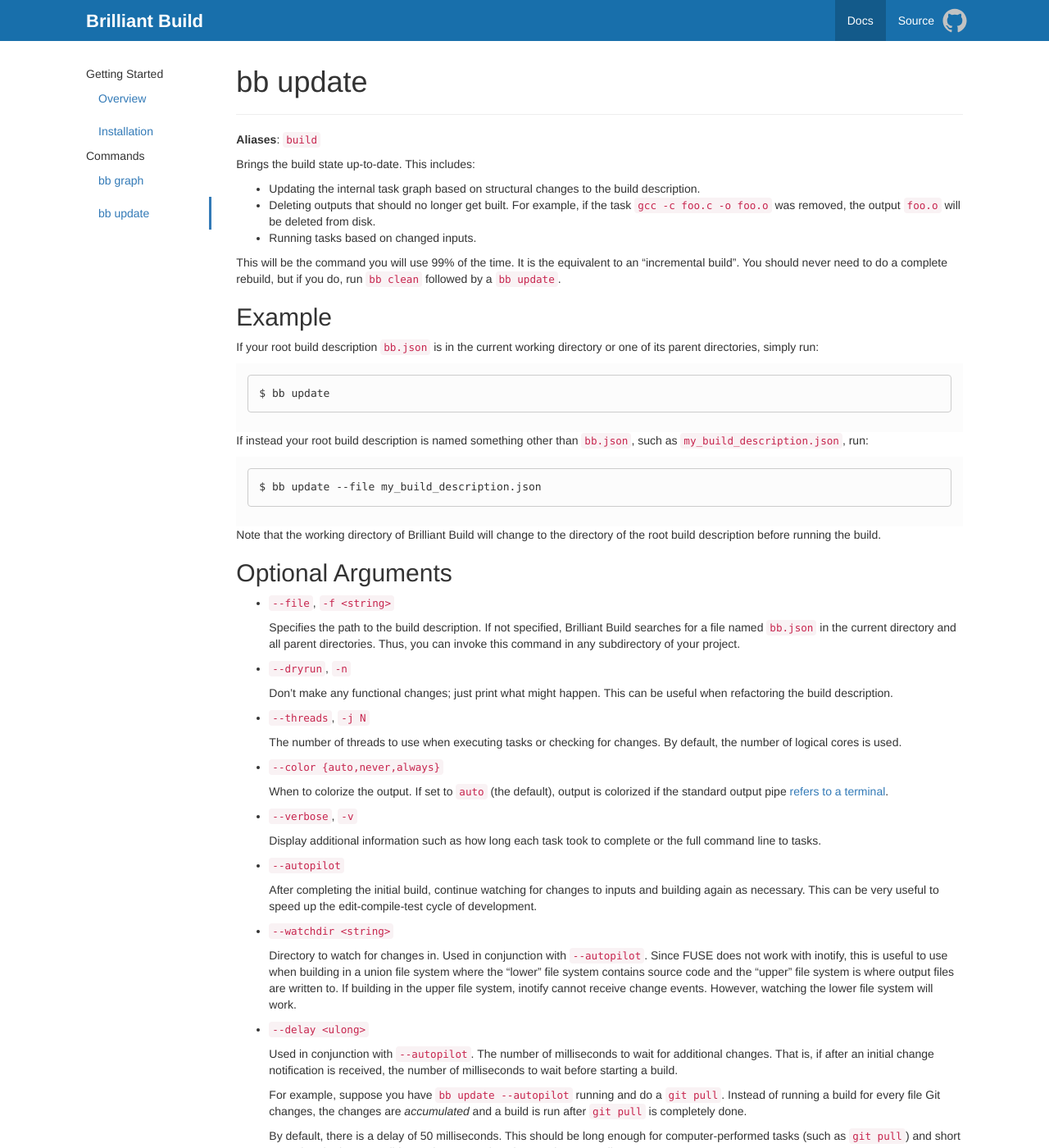
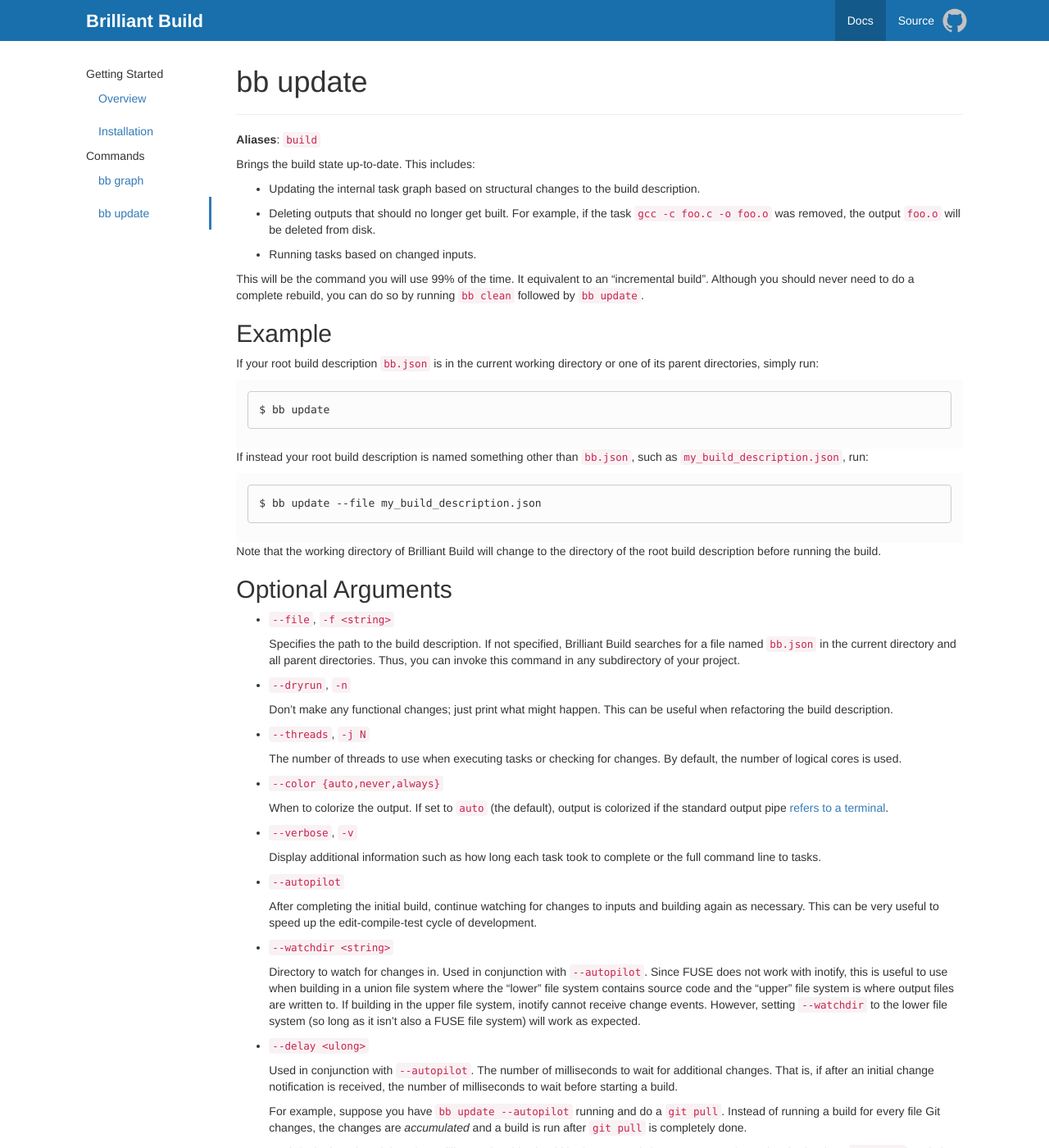
Before and after one commit to jasonwhite/button, a Jekyll site: the page built from docs/_docs/commands/update.md, in a window 1280 px wide and 1400 px high. Shown: the whole window at 82% size. Built offline with Jekyll 4.4.1, drawn with Linux system fonts in a browser that asks for light colours; nearby versions of some CDN libraries.

Commit message:
Clarify update doc

```diff
--- a/docs/_docs/commands/update.md
+++ b/docs/_docs/commands/update.md
@@ -9,14 +9,16 @@
 
  * Updating the internal task graph based on structural changes to the build
    description.
+
  * Deleting outputs that should no longer get built. For example, if the task
    `gcc -c foo.c -o foo.o` was removed, the output `foo.o` will be deleted from
    disk.
+
  * Running tasks based on changed inputs.
 
-This will be the command you will use 99% of the time. It is the equivalent to
-an "incremental build". You should never need to do a complete rebuild, but if
-you do, run `bb clean` followed by a `bb update`.
+This will be the command you will use 99% of the time. It equivalent to an
+"incremental build". Although you should never need to do a complete rebuild,
+you can do so by running `bb clean` followed by `bb update`.
 
 ## Example
 
@@ -75,7 +77,8 @@
     in a union file system where the "lower" file system contains source code
     and the "upper" file system is where output files are written to. If
     building in the upper file system, inotify cannot receive change events.
-    However, watching the lower file system will work.
+    However, setting `--watchdir` to the lower file system (so long as it isn't
+    also a FUSE file system) will work as expected.
 
  * `--delay <ulong>`
 
```
